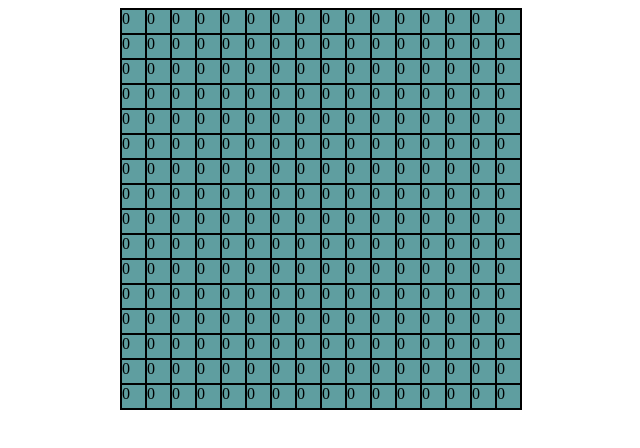
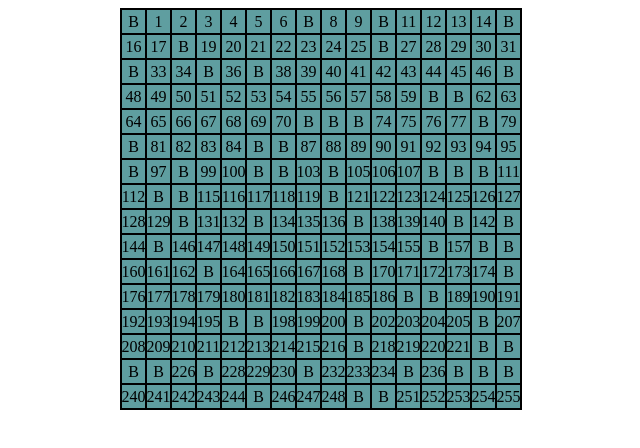
Before and after one commit to FriedrichtenHagen/Minesweeper, a plain HTML site: page index.html in a window 1280 px wide. Shown: the whole page, without its empty margins (319-959 px from the left). Drawn offline with Linux system fonts and the light colour scheme.

Commit message:
Create the calcAdjBombs function. It currently checks each field if it is a bomb and sets the text to B.

```diff
--- a/script.js
+++ b/script.js
@@ -35,7 +35,6 @@ function fillBackground(){
             e.preventDefault()
         })
     }
-    calculateAdjBombs()
 }
 
 function plantBombs(){
@@ -56,36 +55,24 @@ function explosionCheck(gridItem){
     }
 }
 function calculateAdjBombs(){
-    let gridItems = document.querySelectorAll(".gridItem")
+    let grids = document.querySelectorAll(".gridItem")
     let adjBombs = 0
     for(let c=0; c<maxSquares; c++){
-
-        console.log(c-17)
-        let adj1 = document.getElementById(`${(c-17)}`)
-        if(adj1 === null){
-            console.log("field not existant")
+        if(grids[c].classList[1] === "bomb"){
+            console.log("Bombs: "+adjBombs)
+            grids[c].textContent = "B"
         }
         else{
-            if(adj1.classList[1]=== "bomb"){
-                adjBombs++
-                console.log(adj1 + adjBombs)
-            }
+            console.log(grids[c].classList[1])
 
+            grids[c].textContent = c
         }
+    }
+}
 
-        let gridItemByID = document.getElementById(`${c}`)
-        gridItemByID.textContent = `${adjBombs}`
-    }
-
-    //gridItems.forEach(gridItem => {
-
-
-
-
-
-}
 
 
 setBackground()
 fillBackground()
 plantBombs()
+calculateAdjBombs()
--- a/style.css
+++ b/style.css
@@ -18,6 +18,9 @@ body{
     border: 1px solid black;
     margin: 0px;
     flex-shrink: 0;
+    display: flex;
+    justify-content: center;
+    align-items: center;
 
 }
 .sweeped{
```
